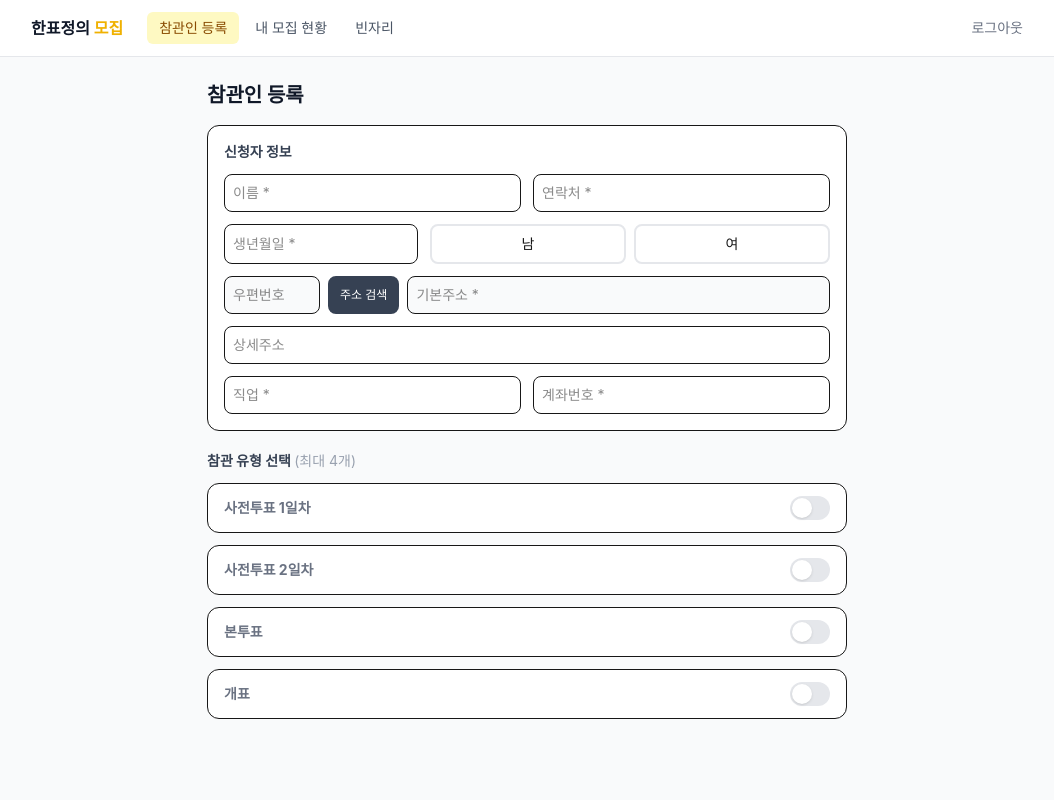
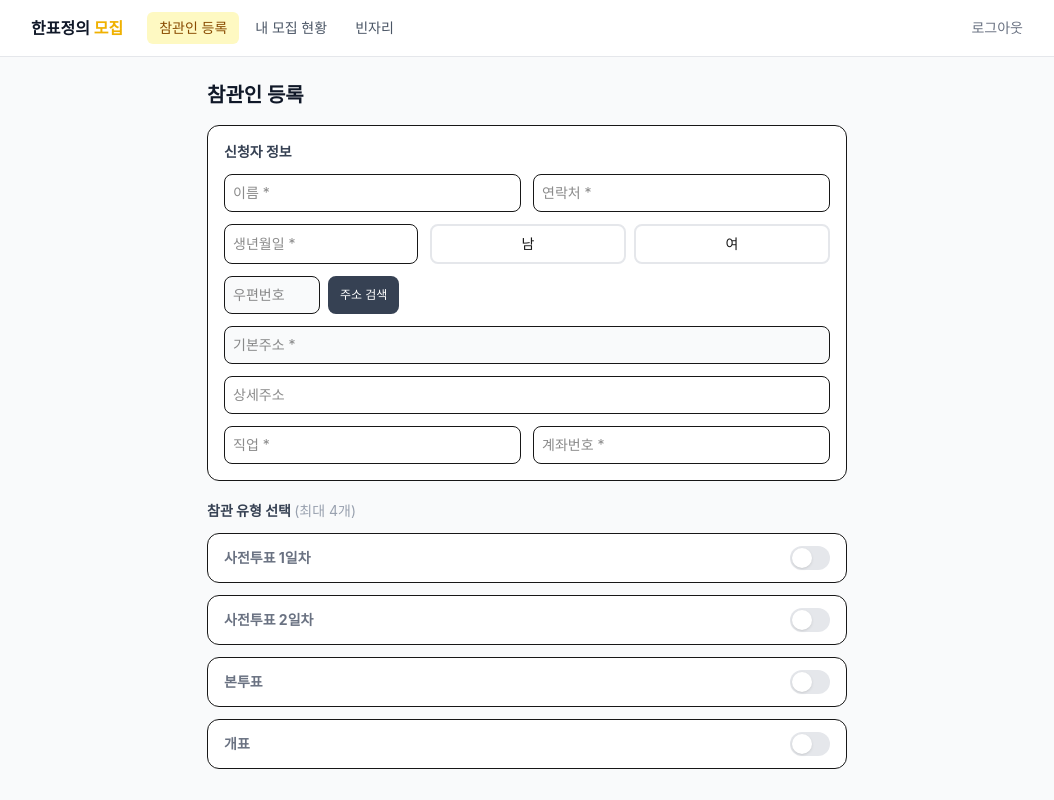
Before and after one commit to learn-slowly/1pyo, a Next.js app: page /recruiter/register in a window 1280 px wide. Shown: the whole page, without its empty margins (113-1167 px from the left). Built offline with nearby package versions, Linux system fonts and the light colour scheme; a web font is replaced by a local one.

Commit message:
대리신청 주소 입력 레이아웃 개선: 우편번호+검색 / 기본주소 2줄 분리
Co-Authored-By: Claude Opus 4.6 (1M context) <noreply@anthropic.com>

```diff
--- a/src/app/admin/register/page.tsx
+++ b/src/app/admin/register/page.tsx
@@ -208,8 +208,8 @@ export default function AdminRegisterPage() {
           <div className="flex gap-2">
             <input type="text" value={zipCode} readOnly placeholder="우편번호" className="w-24 p-2 border rounded-lg text-sm bg-gray-50" />
             <button type="button" onClick={openPostcode} className="px-3 py-2 bg-gray-700 text-white rounded-lg text-xs font-medium">주소 검색</button>
-            <input type="text" value={address} readOnly placeholder="기본주소 *" className="flex-1 p-2 border rounded-lg text-sm bg-gray-50" />
           </div>
+          <input type="text" value={address} readOnly placeholder="기본주소 *" className="w-full p-2 border rounded-lg text-sm bg-gray-50" />
           <input type="text" value={addressDetail} onChange={(e) => setAddressDetail(e.target.value)}
             placeholder="상세주소" className="w-full p-2 border rounded-lg text-sm" />
           <div className="grid grid-cols-2 gap-3">
--- a/src/app/recruiter/register/page.tsx
+++ b/src/app/recruiter/register/page.tsx
@@ -224,8 +224,8 @@ export default function RecruiterRegisterPage() {
           <div className="flex gap-2">
             <input type="text" value={zipCode} readOnly placeholder="우편번호" className="w-24 p-2 border rounded-lg text-sm bg-gray-50" />
             <button type="button" onClick={openPostcode} className="px-3 py-2 bg-gray-700 text-white rounded-lg text-xs font-medium">주소 검색</button>
-            <input type="text" value={address} readOnly placeholder="기본주소 *" className="flex-1 p-2 border rounded-lg text-sm bg-gray-50" />
           </div>
+          <input type="text" value={address} readOnly placeholder="기본주소 *" className="w-full p-2 border rounded-lg text-sm bg-gray-50" />
           <input type="text" value={addressDetail} onChange={(e) => setAddressDetail(e.target.value)}
             placeholder="상세주소" className="w-full p-2 border rounded-lg text-sm" />
           <div className="grid grid-cols-2 gap-3">
```
